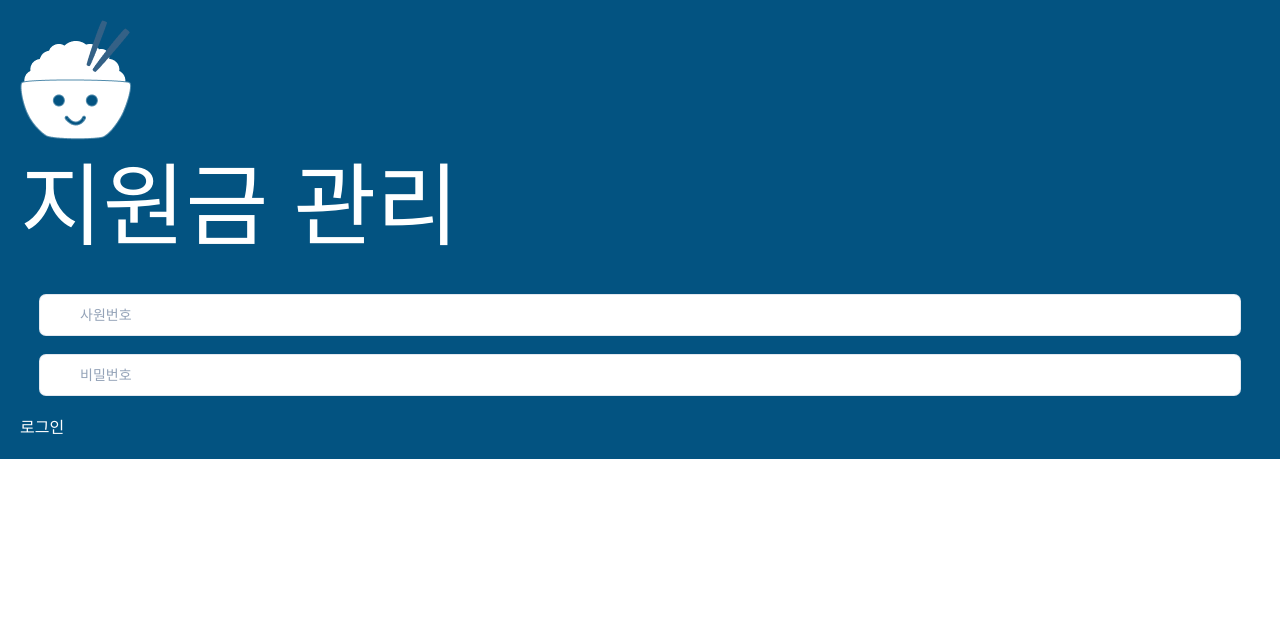
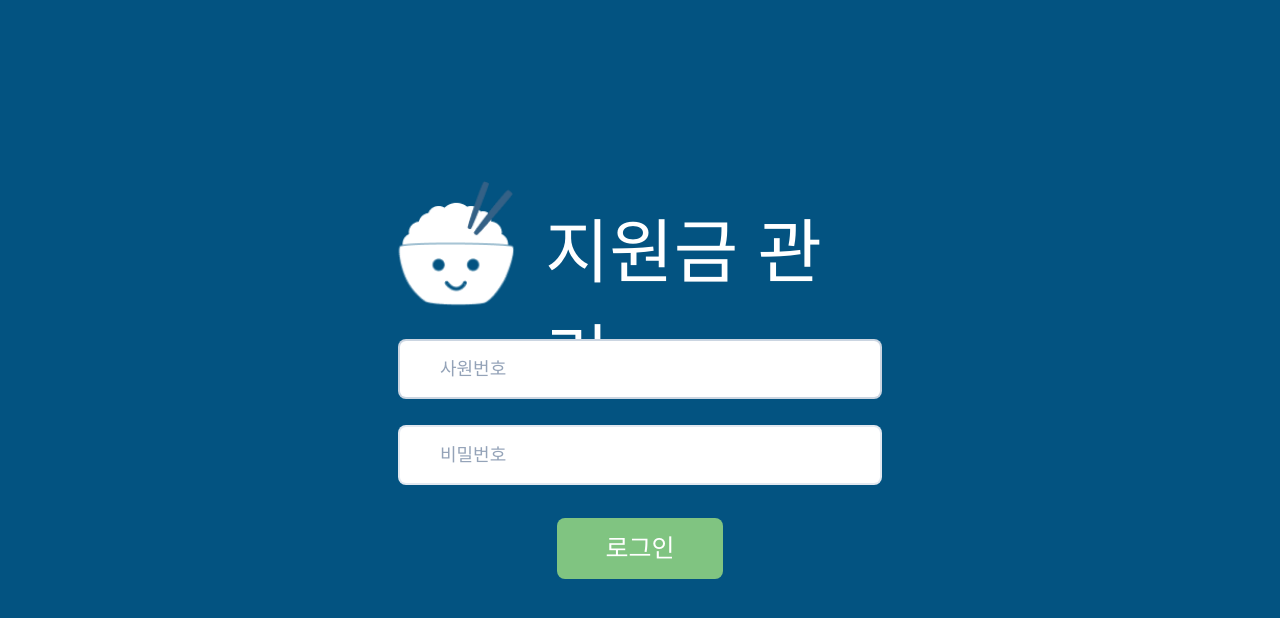
Before and after one commit to BBAPwithPOSCOINTERNATIONAL/BBAP, a React (Vite) app in the folder frontend/app/: page /admin in a window 1280 px wide. Shown: the top 618 px of the page. Built offline with nearby package versions, Linux system fonts and the light colour scheme; a web font is replaced by a local one.

Commit message:
Feat: 관리자페이지

```diff
--- a/frontend/app/src/App.tsx
+++ b/frontend/app/src/App.tsx
@@ -3,6 +3,7 @@ import { QueryClientProvider } from "@tanstack/react-query";
 import LoginPage from "./pages/users/LoginPage";
 import { queryClient } from "./api/tanstackQuery";
 import AdminLoginPage from "./pages/admin/AdminLoginPage";
+import AdminInquiryPage from "./pages/admin/AdminInquiryPage";
 
 const router = createBrowserRouter([
   {
@@ -12,6 +13,10 @@ const router = createBrowserRouter([
   {
     path: "/admin",
     element: <AdminLoginPage />,
+  },
+  {
+    path: "/admininquiry",
+    element: <AdminInquiryPage />,
   },
 ]);
 
--- /dev/null
+++ b/frontend/app/src/pages/admin/AdminInquiryPage.tsx
@@ -0,0 +1,63 @@
+import React, { useState } from "react";
+import { useNavigate } from "react-router-dom";
+import styled from "styled-components";
+
+interface AdminNavProps {
+  adminId: string;
+}
+
+const LeftNav = styled.div`
+  width: 20vw;
+  height: 100vh;
+  background-color: #035381;
+`;
+
+const AdminNav: React.FC<AdminNavProps> = ({ adminId }) => {
+  const [activeTab, setActiveTab] = useState<"조회" | "결재">("조회");
+  const history = useNavigate();
+
+  const handleTabClick = (tab: "조회" | "결재") => {
+    setActiveTab(tab);
+  };
+
+  const handleLogout = () => {
+    // 로그아웃 처리
+    history("/admin"); // 로그인 페이지로 이동
+  };
+
+  return (
+    <div style={{ display: "flex", flexDirection: "row" }}>
+      <LeftNav>
+        <div>
+          <button
+            className=" font-hyemin-bold text-[25px] bg-[#80c481] text-white p-4 px-20 rounded-lg m-5"
+            onClick={() => handleTabClick("조회")}
+          >
+            조회
+          </button>
+          <button
+            className=" font-hyemin-bold text-[25px] bg-[#80c481] text-white p-4 px-20 rounded-lg m-5"
+            onClick={() => handleTabClick("결재")}
+          >
+            결재
+          </button>
+        </div>
+        <div className=" font-hyemin-bold text-white">
+          관리자 사번: {adminId}
+          <button
+            className=" font-hyemin-bold text-[25px] bg-[#80c481] text-white p-4 px-20 rounded-lg m-5"
+            onClick={handleLogout}
+          >
+            로그아웃
+          </button>
+        </div>
+      </LeftNav>
+      <div>
+        {activeTab === "조회" && <div>조회 탭 내용</div>}
+        {activeTab === "결재" && <div>결재 탭 내용</div>}
+      </div>
+    </div>
+  );
+};
+
+export default AdminNav;
--- a/frontend/app/src/pages/admin/AdminLoginPage.tsx
+++ b/frontend/app/src/pages/admin/AdminLoginPage.tsx
@@ -1,9 +1,11 @@
 import React, { useState, FormEvent } from "react";
 import logoimg from "../../assets/logo.png";
 import styled from "styled-components";
+import { useNavigate } from "react-router-dom";
 
 const Inputtag = styled.div`
-  margin: 20px;
+  margin: 15px;
+  width: 480px;
 `;
 
 function AdminLoginPage() {
@@ -14,28 +16,53 @@ function AdminLoginPage() {
     event.preventDefault();
     console.log("Login Attempted with:", adminId, password);
   };
+  const navigation = useNavigate();
+
+  const goToAdminInquiryPage = () => {
+    navigation("/admininquiry");
+  };
 
   return (
     <div
-      style={{ backgroundColor: "#035381", color: "white", padding: "20px" }}
+      style={{
+        backgroundColor: "#035381",
+        color: "white",
+        height: "100vh",
+        width: "100%",
+        display: "flex",
+        flexDirection: "column",
+        alignItems: "center",
+        justifyContent: "center",
+      }}
     >
-      <img src={logoimg} alt="Login Logo" />
-      <h1 className="text-[90px] font-hyemin-bold">지원금 관리</h1>
-      <form onSubmit={handleLogin}>
+      <div style={{ display: "flex", flexDirection: "row", gap: "30px" }}>
+        <img src={logoimg} alt="Login Logo" style={{ marginTop: "-20px" }} />
+        <h1 className="text-[70px] font-hyemin-bold">지원금 관리</h1>
+      </div>
+      <form
+        onSubmit={handleLogin}
+        style={{
+          display: "flex",
+          flexDirection: "column",
+          alignItems: "center",
+          justifyContent: "center",
+        }}
+      >
         <Inputtag>
           <input
-            className=" font-hyemin-bold focus:ring-2 focus:ring-blue-500 focus:outline-none appearance-none w-full text-sm leading-6 text-slate-900 placeholder-slate-400 rounded-md py-2 pl-10 ring-1 ring-slate-200 shadow-sm"
+            className=" font-hyemin-bold text-[25px] focus:ring-2 focus:ring-yellow-500 focus:outline-none appearance-none w-full text-lg leading-10 text-slate-900 placeholder-slate-400 rounded-md py-2 pl-10 ring-2 ring-slate-300 shadow-sm"
             type="text"
             aria-label="Id"
             value={adminId}
             placeholder="사원번호"
             onChange={(e) => setAdminId(e.target.value)}
             required
+            style={{ marginTop: "20px" }}
           />
         </Inputtag>
         <Inputtag>
           <input
-            className=" font-hyemin-bold focus:ring-2 focus:ring-blue-500 focus:outline-none appearance-none w-full text-sm leading-6 text-slate-900 placeholder-slate-400 rounded-md py-2 pl-10 ring-1 ring-slate-200 shadow-sm"
+            className=" font-hyemin-bold text-[25px] focus:ring-2 focus:ring-yellow-500 focus:outline-none appearance-none w-full text-lg leading-10 text-slate-900 placeholder-slate-400 rounded-md py-2 pl-10 ring-2 ring-slate-200 shadow-sm"
             type="password"
             aria-label="PW"
             id="password"
@@ -45,7 +72,13 @@ function AdminLoginPage() {
             required
           />
         </Inputtag>
-        <button type="submit">로그인</button>
+        <button
+          type="submit"
+          onClick={goToAdminInquiryPage}
+          className=" font-hyemin-bold text-[25px] bg-[#80c481] text-white p-3 px-12 rounded-lg m-5"
+        >
+          로그인
+        </button>
       </form>
     </div>
   );
```
